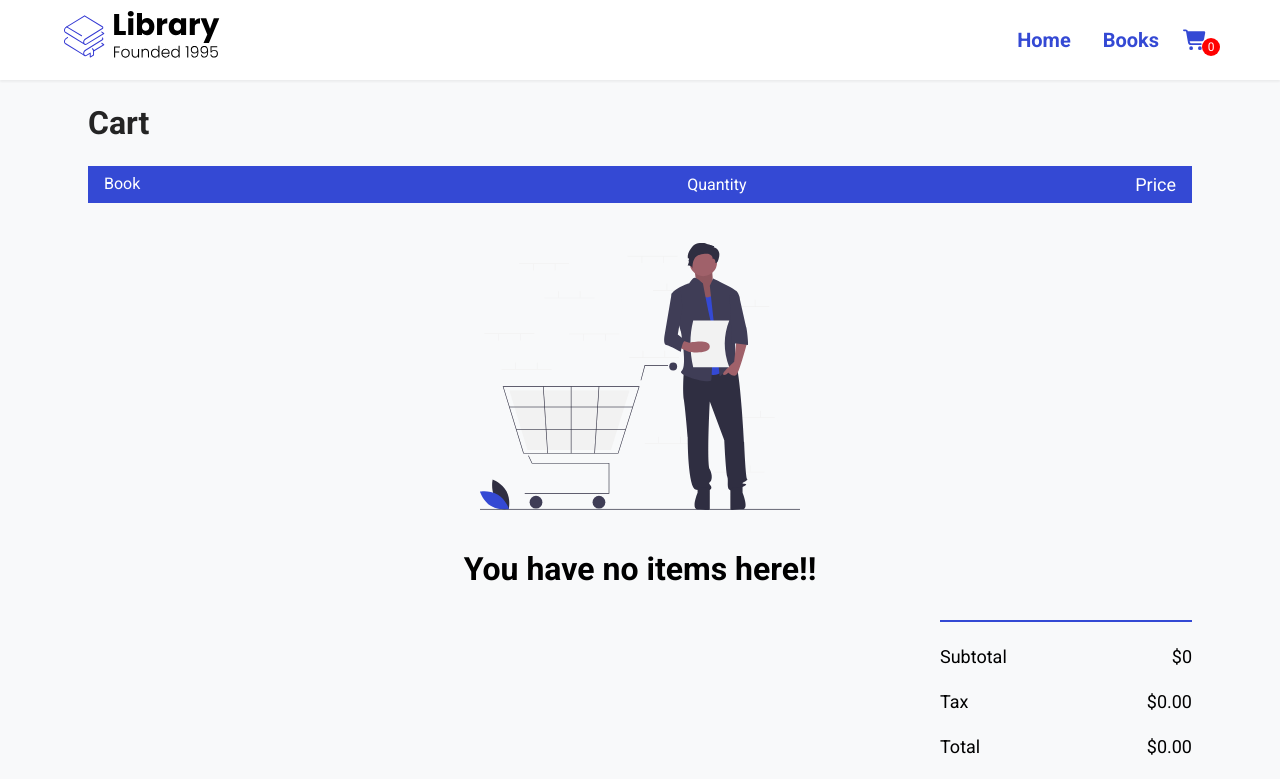
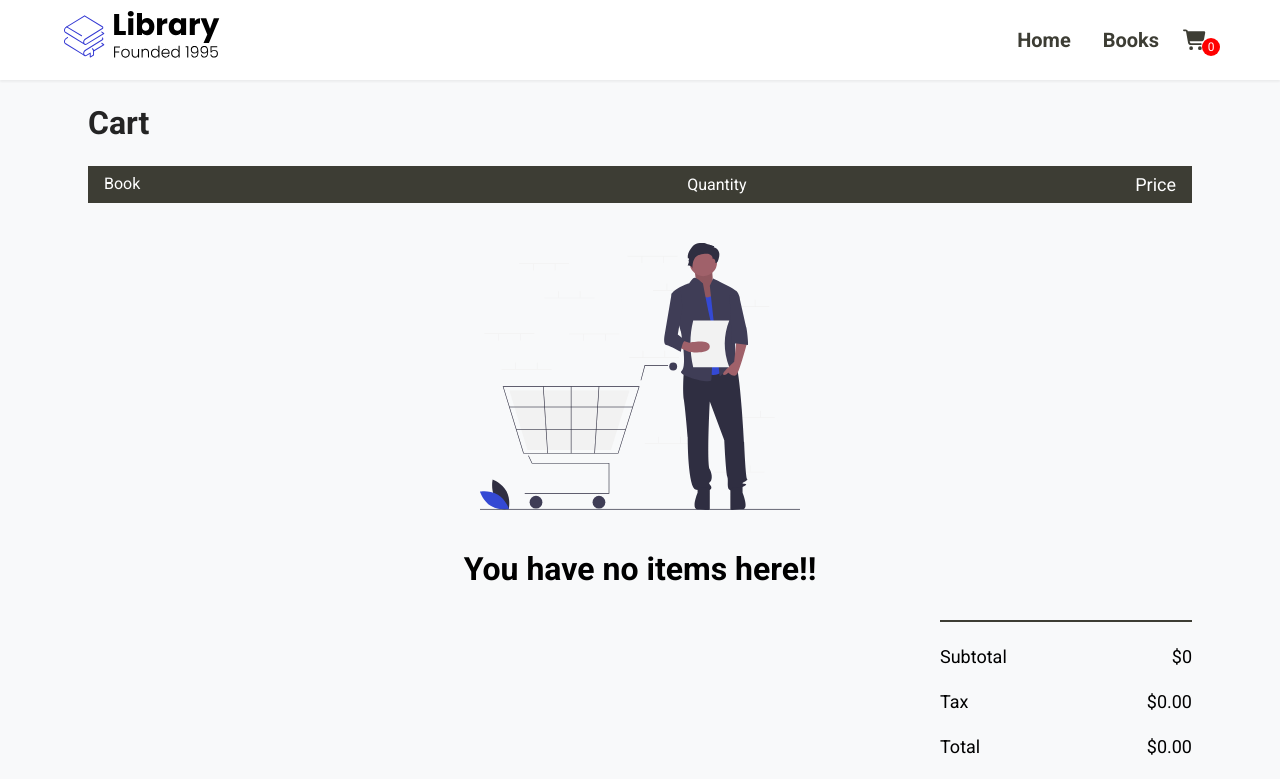
Before and after one commit to JulianCrenshaw/cake, a React (Create React App) app: page /cart in a window 1280 px wide. Shown: the top 779 px of the page. Built offline with nearby package versions, Linux system fonts and the light colour scheme.

Commit message:
color change

```diff
--- a/src/index.css
+++ b/src/index.css
@@ -115,7 +115,7 @@ button:hover {
   font-size: 20px;
   font-weight: bold;
   padding: 8px;
-  color: #3449d4;
+  color: #3d3d34;
 }
 
 .nav__list {
@@ -130,7 +130,7 @@ button:hover {
 }
 
 .nav__link--primary {
-  border: 2px solid #3449d4;
+  border: 2px solid #3d3d34;
   border-radius: 4px;
 }
 
@@ -142,7 +142,7 @@ button:hover {
   display: flex;
   align-items: center;
   justify-content: center;
-  color: #3449d4;
+  color: #3d3d34;
   font-size: 20px;
   position: relative;
   margin-left: 8px;
@@ -168,7 +168,7 @@ button:hover {
   background-color: transparent;
   font-size: 32px;
   border: none;
-  color: #3449d4;
+  color: #3d3d34;
   display: none;
 }
 
@@ -341,7 +341,7 @@ HIGHLIGHTS
 
 .highlight__img {
   border: 2px solid #3449d45d;
-  color: #3449d4;
+  color: #3d3d34;
   width: 100px;
   height: 100px;
   display: flex;
@@ -651,7 +651,7 @@ select {
 */
 
 .cart__header {
-  background-color: #3449d4;
+  background-color: #3d3d34;
   margin: 0 24px;
   padding: 8px 16px;
   color: white;
@@ -744,7 +744,7 @@ select {
 }
 
 .total__sub-total {
-  border-top: 2px solid #3449d4;
+  border-top: 2px solid #3d3d34;
   padding-top: 24px;
 }
 
```
